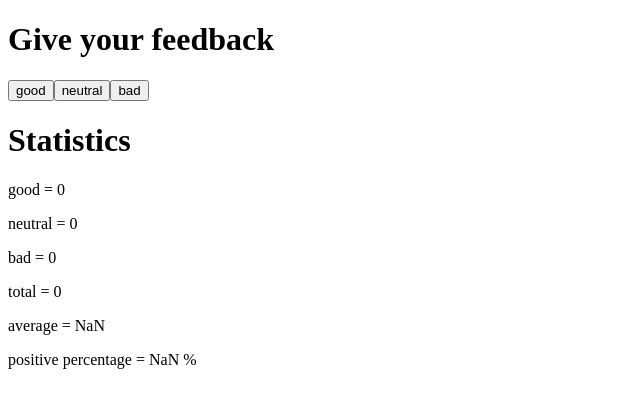
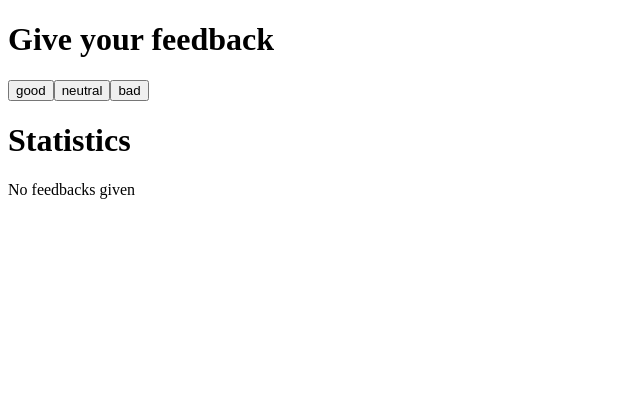
Before and after one commit to rakshithapatel08/fs-open-exercises, a React (Vite) app in the folder part1/Unicafe/: page / in a window 1280 px wide. Shown: the top 408 px of the page, without its empty margins (0-640 px from the left). Built offline with nearby package versions, Linux system fonts and the light colour scheme.

Commit message:
exercise 1.9

```diff
--- a/part1/Unicafe/src/App.jsx
+++ b/part1/Unicafe/src/App.jsx
@@ -39,6 +39,18 @@ const Button = (props) => {
 
 const Statistics = ({ good, bad, neutral }) => {
   // destructured the props object
+
+  //conditional rendering
+  let total = good + bad + neutral;
+  if(total===0)
+  {
+    return(
+      <>
+      <h1>Statistics</h1>
+      <p>No feedbacks given</p>
+      </>
+    )
+  }
   return (
     <>
       <h1>Statistics</h1>
```
